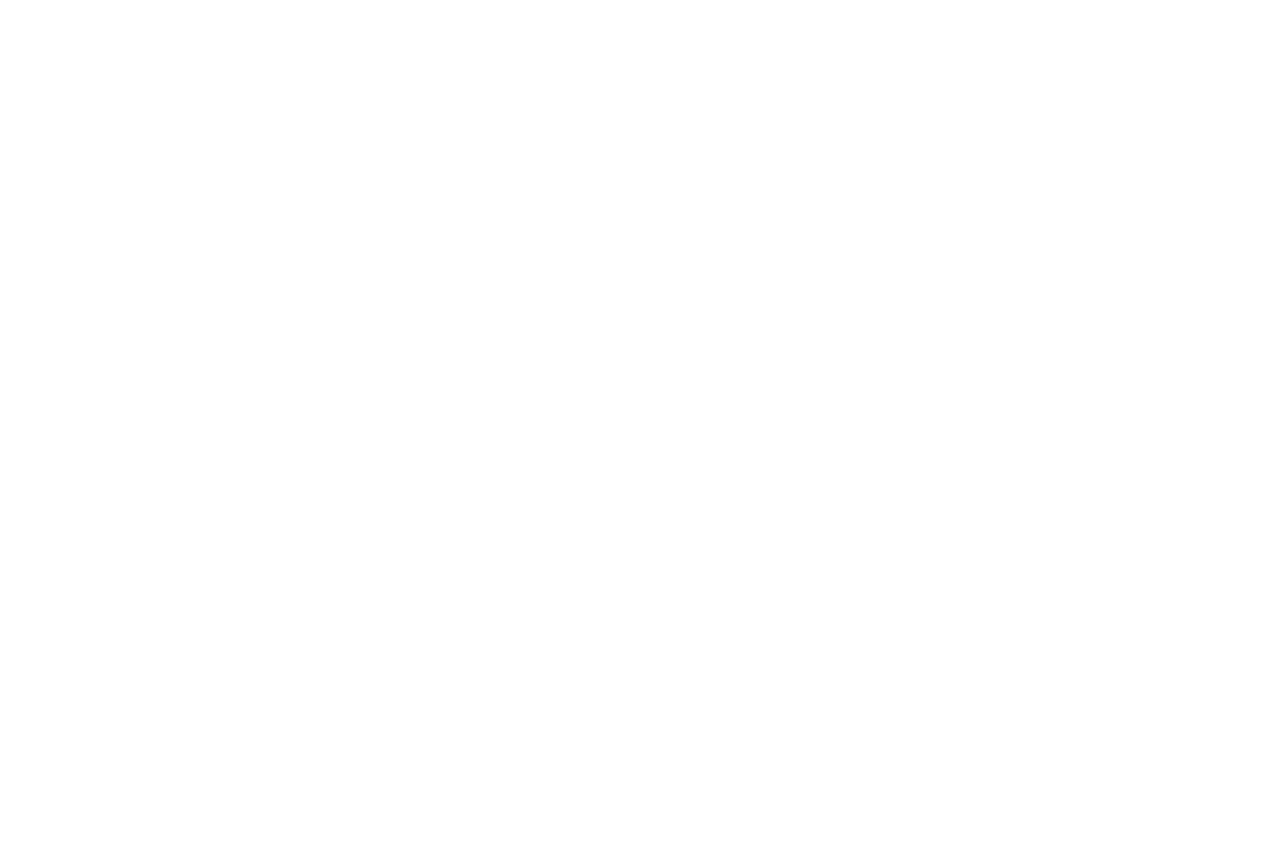
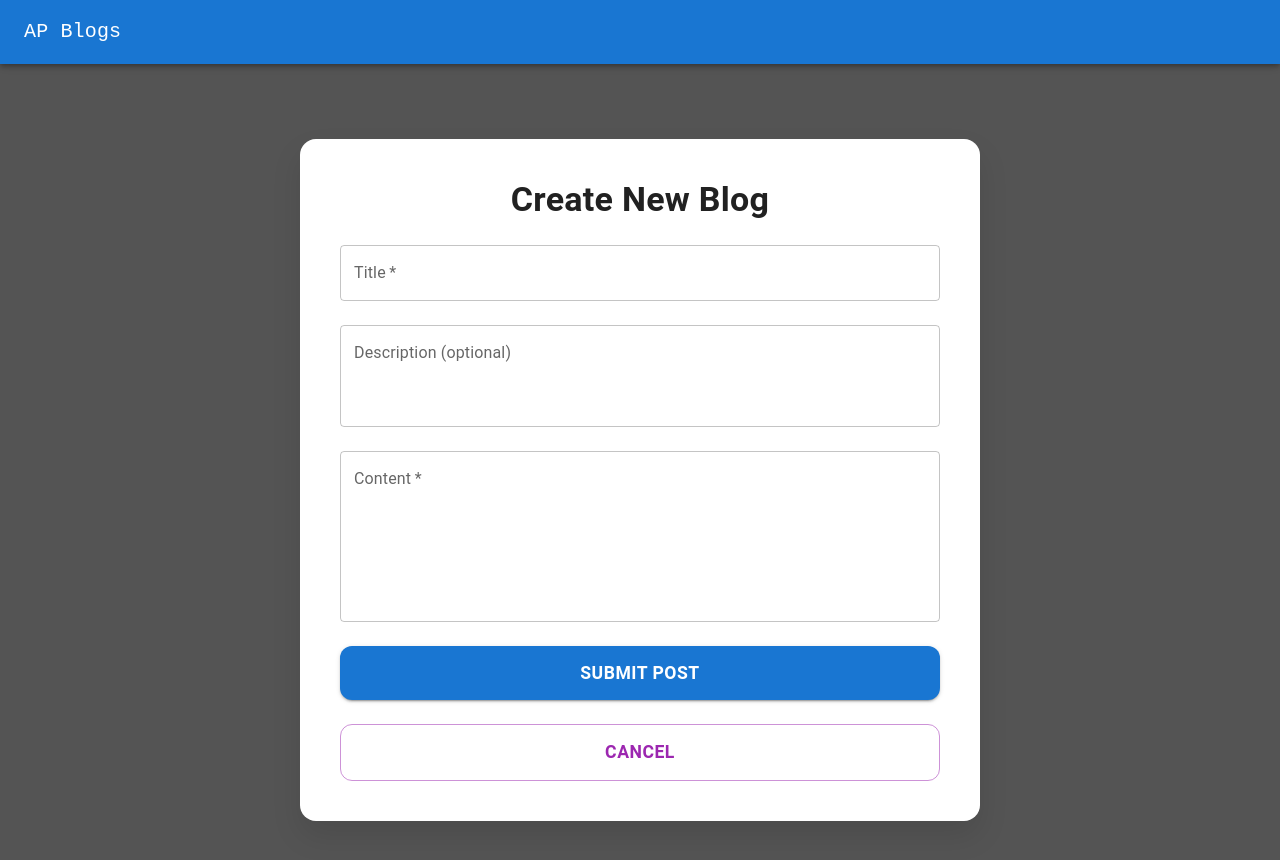
Before and after one commit to AdityaPandit29/AP-Blogs, a React (Vite) app in the folder APBlogs/: page /create in a window 1280 px wide. Before the commit this address had no page. Shown: the top 860 px of the page. Before the commit the page ends 800 px from the top, so only its background shows below. Built offline with nearby package versions, Linux system fonts and the light colour scheme; no server answers; some icons are missing.

Commit message:
create session

```diff
--- a/APBlogs/package.json
+++ b/APBlogs/package.json
@@ -14,6 +14,7 @@
     "@mui/material": "^7.3.2",
     "cors": "^2.8.5",
     "express": "^5.1.0",
+    "express-session": "^1.18.2",
     "nodemon": "^3.1.10",
     "pg": "^8.16.3",
     "react": "^19.1.1",
--- a/APBlogs/src/components/App.tsx
+++ b/APBlogs/src/components/App.tsx
@@ -4,56 +4,47 @@ import ProfilePage from './pages/ProfilePage.tsx';
 import LoginPage from './pages/LoginPage.tsx';
 import RegisterPage from './pages/RegisterPage.tsx';
 import HomePage from './pages/HomePage.tsx';
+import CreatePostPage from './pages/CreatePostPage.tsx'
 
 function App() {
-  // interface Post {
-  //   id: string;
-  //   title: string;
-  //   description?: string; // ? means optional
-  //   content: string;
-  //   updatedAt: string;
-  // }
-  // interface UserType {
-  //   username: string;
-  //   nickname: string;
-  //   avatarUrl?: string;
-  //   posts: Post[];
-  // }
-  // const [user, setUser] = useState<UserType | null>(null);  // Will hold user info & posts
+  interface Post {
+    id: string;
+    title: string;
+    description?: string; // ? means optional
+    content: string;
+    updated_at: string;
+  }
+  interface UserType {
+    username: string;
+    nickname: string;
+    avatarUrl?: string;
+    posts: Post[];
+  }
+  const [user, setUser] = useState<UserType | null>(null);  // Will hold user info & posts
 
-  // useEffect(() => {
-  //   async function fetchProfile() {
-  //     try {
-  //       const res = await fetch('http://localhost:3000/api/profile', { credentials: 'include' });
-  //       if (res.ok) {
-  //         const data = await res.json();
-  //         setUser(data);  // e.g. { username, nickname, avatarUrl, posts }
-  //       }
-  //     } catch (err) {
-  //       console.error('Error fetching profile', err);
-  //     }
-  //   }
-  //   fetchProfile();
-  // }, []);
+  useEffect(() => {
+    async function fetchProfile() {
+      try {
+        const res = await fetch('http://localhost:3000/api/profile', { credentials: 'include' });
+        if (res.ok) {
+          const data = await res.json();
+          setUser(data);  // e.g. { username, nickname, avatarUrl, posts }
+        }
+      } catch (err) {
+        console.error('Error fetching profile', err);
+      }
+    }
+    fetchProfile();
+  }, []);
 
   return (
     <Router>
       <Routes>
         <Route path="/" element={<HomePage />} />
-        <Route path="/login" element={<LoginPage />} />
+        <Route path="/login" element={<LoginPage setUser={setUser} />} />
         <Route path="/register" element={<RegisterPage />} />
-        {/* <Route path="/profile" element={user ? <ProfilePage {...user} /> : <LoginPage />} /> */}
-        {/* <Route path="/profile" element={<ProfilePage
-            username= "adityapandit29"
-            nickname= "Aditya"
-            posts= {[{
-              id:"1",
-              title:"First Blog",
-              content:"This is my first blog so Lorem Ipsum",
-              updatedAt:"Today",
-              description:"First Blog description"
-            }]}
-        />} /> */}
+        <Route path="/create" element={<CreatePostPage />} />
+        <Route path="/profile" element={user ? <ProfilePage {...user} /> : <LoginPage  setUser={setUser} />} />
       </Routes>
     </Router>
   );
--- a/APBlogs/src/components/MyPost.tsx
+++ b/APBlogs/src/components/MyPost.tsx
@@ -50,7 +50,6 @@ export default function MyPost({post} : MyPostProps) {
   return (
     <Card
       sx={{
-        // width: {md: '50%', sm: '75%', xs: '90%'},
         margin: '20px auto',
       }}
     >
--- a/APBlogs/src/components/NewPostButton.tsx
+++ b/APBlogs/src/components/NewPostButton.tsx
@@ -19,6 +19,7 @@ export default function BasicButtons() {
             bottom: '24px',
             right: '24px',
             zIndex: 1300,
+
           }}
         >
           <Button
@@ -35,6 +36,7 @@ export default function BasicButtons() {
               justifyContent: 'center',
             }}
             aria-label="Add"
+            href='/create'
           >
             <AddIcon />
           </Button>
@@ -51,8 +53,8 @@ export default function BasicButtons() {
             zIndex: 1300,
           }}
         >
-          <Button variant="contained" sx={{ borderRadius: '20px' }}>
-            <AddIcon /> New Post
+          <Button variant="contained" sx={{ borderRadius: '20px' }} href='/create'>
+            <AddIcon /> New Blog
           </Button>
         </Stack>
       )}
--- /dev/null
+++ b/APBlogs/src/components/pages/CreatePostPage.tsx
@@ -0,0 +1,154 @@
+import React, { useState } from 'react';
+import NavBar from '../NavBar.tsx';
+import { Box, Paper, Typography, TextField, Button } from '@mui/material';
+import { useNavigate } from 'react-router-dom';
+
+export default function CreatePostPage() {
+  const navigate = useNavigate();
+  const [form, setForm] = useState({
+    title: '',
+    description: '',
+    content: ''
+  });
+  const [error, setError] = useState('');
+  const [success, setSuccess] = useState(false);
+
+  function handleChange(e: React.ChangeEvent<HTMLInputElement | HTMLTextAreaElement>) {
+    setForm({ ...form, [e.target.name]: e.target.value });
+  }
+
+  async function handleSubmit(e: React.FormEvent<HTMLFormElement>) {
+    e.preventDefault();
+    setError('');
+    setSuccess(false);
+
+    if (!form.title || !form.content) {
+      setError('Title and Content are required.');
+      return;
+    }
+
+    try {
+      const res = await fetch('http://localhost:3000/api/create', {
+        method: 'POST',
+        headers: { 'Content-Type': 'application/json' },
+        credentials: 'include',
+        body: JSON.stringify({
+          title: form.title,
+          description: form.description,
+          content: form.content
+        }),
+      });
+
+      if(!res.ok) {
+        setError('Failed to create your blog.');
+        return;
+      }
+
+      navigate('/profile');
+
+    } catch (err) {
+      setError('Unexpected error occurred.');
+    }
+
+    setSuccess(true);
+  }
+
+  return (
+    <>
+      <NavBar />
+      <Box
+        sx={{
+          height: '100vh',
+          display: 'flex',
+          justifyContent: 'center',
+          alignItems: 'center',
+          backgroundColor: '#545454ff',
+          p: 2,
+        }}
+      >
+        <Paper
+          elevation={12}
+          sx={{
+            p: 5,
+            borderRadius: 4,
+            width: '100%',
+            maxWidth: 600,
+            display: 'flex',
+            flexDirection: 'column',
+            gap: 3,
+            backgroundColor: 'white',
+            boxShadow: '0 15px 30px rgba(0,0,0,0.1)',
+          }}
+          component="form"
+          onSubmit={handleSubmit}
+        >
+          <Typography variant="h4" sx={{ fontWeight: 'bold', textAlign: 'center' }}>
+            Create New Blog
+          </Typography>
+
+          <TextField
+            label="Title"
+            name="title"
+            value={form.title}
+            onChange={handleChange}
+            fullWidth
+            required
+            variant="outlined"
+          />
+
+          <TextField
+            label="Description (optional)"
+            name="description"
+            value={form.description}
+            onChange={handleChange}
+            fullWidth
+            multiline
+            rows={3}
+            variant="outlined"
+          />
+
+          <TextField
+            label="Content"
+            name="content"
+            value={form.content}
+            onChange={handleChange}
+            fullWidth
+            multiline
+            rows={6}
+            required
+            variant="outlined"
+          />
+
+          {error && (
+            <Typography color="error" sx={{ fontWeight: 'medium', textAlign: 'center' }}>
+              {error}
+            </Typography>
+          )}
+
+          {success && (
+            <Typography color="success.main" sx={{ fontWeight: 'medium', textAlign: 'center' }}>
+              Post created successfully!
+            </Typography>
+          )}
+
+          <Button
+            variant="contained"
+            color="primary"
+            type="submit"
+            sx={{ py: 1.5, fontWeight: 'bold', fontSize: '1.1rem', borderRadius: 3 }}
+          >
+            Submit Post
+          </Button>
+          <Button
+              variant="outlined"
+              color="secondary"
+              href='/profile'
+              sx={{ py: 1.5, fontWeight: 'bold', fontSize: '1.1rem', borderRadius: 3 }}
+            >
+              Cancel
+            </Button>
+        </Paper>
+      </Box>
+    </>
+  );
+}
--- a/APBlogs/src/components/pages/LoginPage.tsx
+++ b/APBlogs/src/components/pages/LoginPage.tsx
@@ -6,25 +6,29 @@ import { useNavigate } from 'react-router-dom';
 import { Box, Paper, Typography} from '@mui/material';
 import ProfilePage from './ProfilePage.tsx';
 
-export default function LoginForm() {
-  interface Post {
-    id: string;
-    title: string;
-    description?: string; // ? means optional
-    content: string;
-    updatedAt: string;
-  }
-  interface UserType {
-    username: string;
-    nickname: string;
-    avatarUrl?: string;
-    posts: Post[];
-  }
-  // const navigate = useNavigate();
+interface LoginPageProps {
+  setUser: (user: any) => void;
+}
+
+export default function LoginForm({ setUser } : LoginPageProps) {
+  // interface Post {
+  //   id: string;
+  //   title: string;
+  //   description?: string; // ? means optional
+  //   content: string;
+  //   updatedAt: string;
+  // }
+  // interface UserType {
+  //   username: string;
+  //   nickname: string;
+  //   avatarUrl?: string;
+  //   posts: Post[];
+  // }
+  const navigate = useNavigate();
   const [form, setForm] = useState({username : '', password : ''});
   const [error, setError] = useState('');
-  const [success, setSuccess] = useState(false);
-  const [user, setUser] = useState<UserType | null>(null);
+  // const [success, setSuccess] = useState(false);
+  // const [user, setUser] = useState<UserType | null>(null);
 
   function handleChange(e) {
     setForm({...form, [e.target.name] : e.target.value});
@@ -33,12 +37,13 @@ export default function LoginForm() {
   async function handleSubmit(e) {
     e.preventDefault();
     setError('');
-    setSuccess(false);
+    // setSuccess(false);
 
     try {
       const res = await fetch('http://localhost:3000/api/login', {
         method: 'POST',
         headers: { 'Content-Type': 'application/json' },
+        credentials: 'include',
         body: JSON.stringify({
           username: form.username,
           pass: form.password,
@@ -52,11 +57,19 @@ export default function LoginForm() {
         setError(data.message);
       }
       else {
-        setSuccess(true);
-        setUser(data);
+        // After successful login, fetch profile to get user data
+        const profileRes = await fetch('http://localhost:3000/api/profile', {
+          credentials: 'include'
+        });
+
+        if (profileRes.ok) {
+          const userData = await profileRes.json();
+          setUser(userData); // Set user in App state
+          navigate('/profile');
+        } else {
+          setError('Failed to load profile');
+        }
       }
-
-
     } catch (err) {
       setError('Unexpected error occured.');
     }
@@ -64,7 +77,6 @@ export default function LoginForm() {
   }
 
   return (
-    !success ?
     <form onSubmit={handleSubmit}>
     <Box
       sx={{
@@ -141,9 +153,5 @@ export default function LoginForm() {
       </Paper>
     </Box>
     </form>
-
-    :
-
-    <ProfilePage {...user}/>
   );
 }
--- a/APBlogs/src/components/pages/ProfilePage.tsx
+++ b/APBlogs/src/components/pages/ProfilePage.tsx
@@ -9,7 +9,7 @@ interface Post {
   title: string;
   description?: string; // ? means optional
   content: string;
-  updatedAt: string;
+  updated_at: string;
 }
 
 interface ProfilePageProps {
@@ -20,7 +20,7 @@ interface ProfilePageProps {
 }
 
 export default function ProfilePage({ username, nickname, avatarUrl, posts }: ProfilePageProps) {
-  // console.log(posts[0].id);
+
   return (
     <div>
     <NavBar />
```
Also changed, not shown: APBlogs/src/index.js (+31 -41 lines), 1 other file (tests, documents, lock files or other folders).
